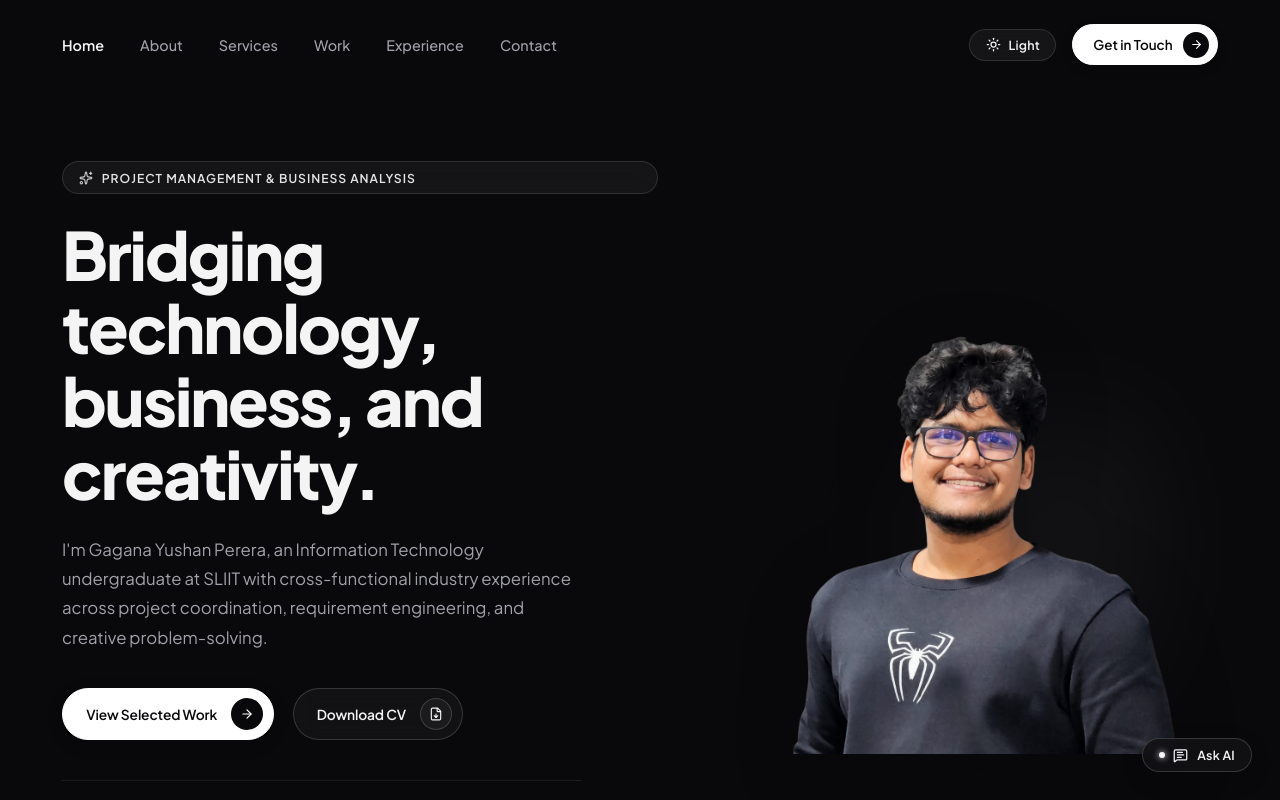
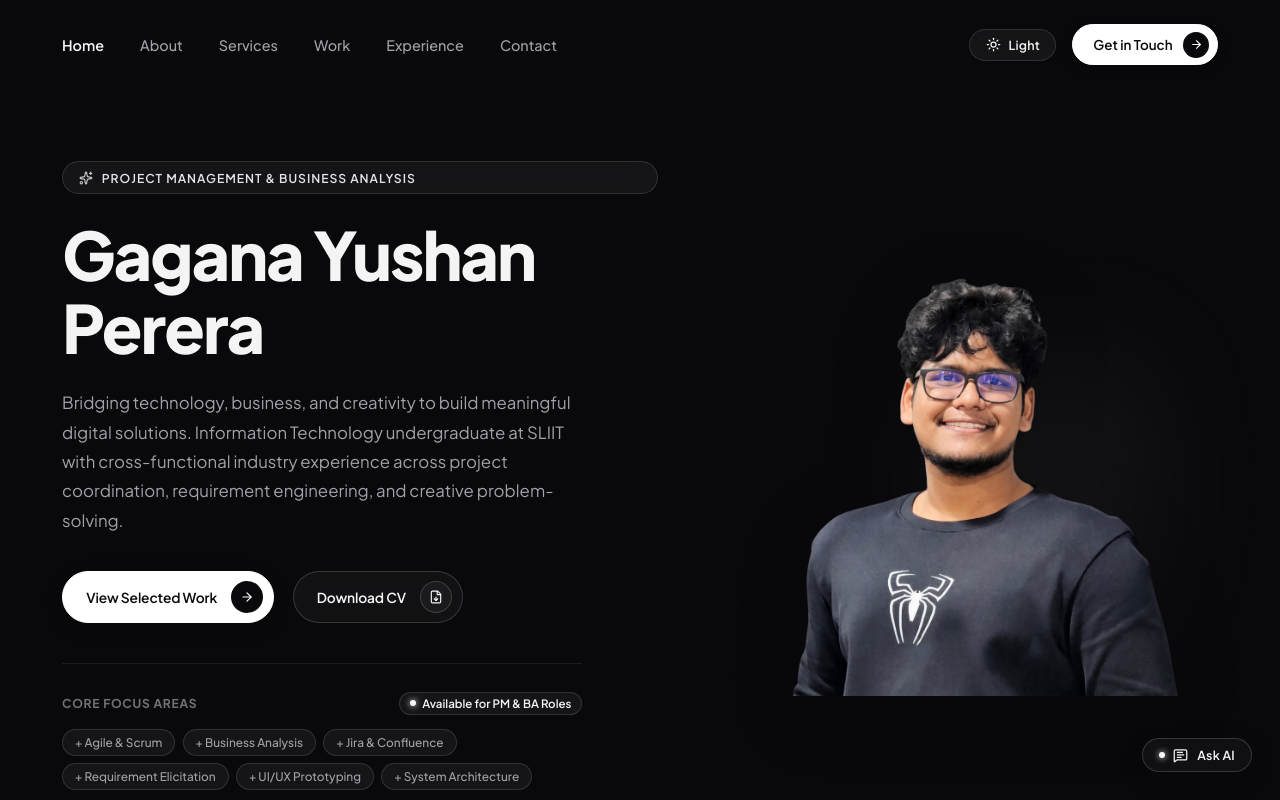
Before and after one commit to GaganaUshan/Gagana-Perera, a Next.js app: page / in a window 1280 px wide. Shown: the top 800 px of the page. Built offline with nearby package versions, Linux system fonts and the light colour scheme.

Commit message:
feat: set main hero headline to Gagana Yushan Perera

```diff
--- a/src/components/Hero.tsx
+++ b/src/components/Hero.tsx
@@ -52,11 +52,11 @@ export function Hero() {
             </div>
 
             <h1 className="headline-huge">
-              Bridging technology, business, and creativity.
+              Gagana Yushan Perera
             </h1>
 
             <p className={styles.bioText}>
-              I&apos;m Gagana Yushan Perera, an Information Technology undergraduate at SLIIT with cross-functional industry experience across project coordination, requirement engineering, and creative problem-solving.
+              Bridging technology, business, and creativity to build meaningful digital solutions. Information Technology undergraduate at SLIIT with cross-functional industry experience across project coordination, requirement engineering, and creative problem-solving.
             </p>
 
             <div className={styles.actionsRow}>
```
